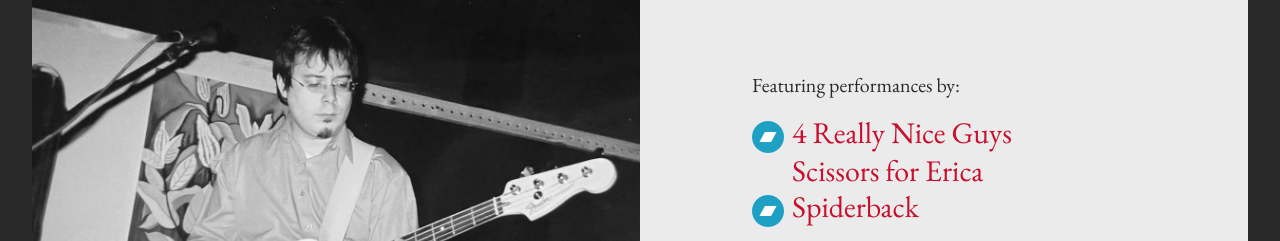
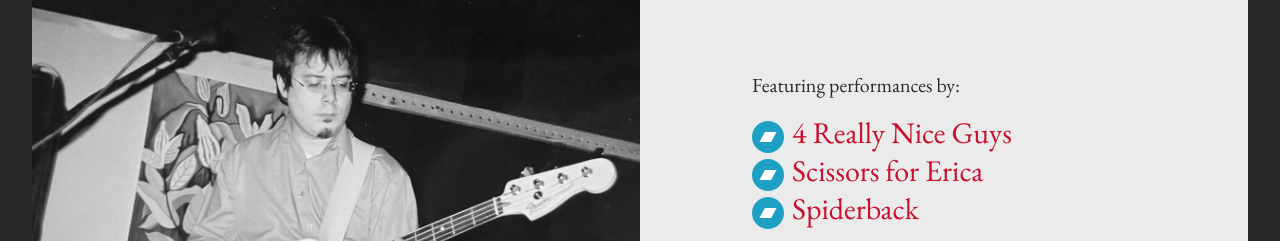
Before and after one commit to widgetapps/shrug-tribute, a Next.js app: page / in a window 1280 px wide. Shown: the part 1175-1416 px from the top of the page. Built offline with nearby package versions, Linux system fonts and the light colour scheme; no server answers.

Commit message:
Added Scissors Bandcamp.

```diff
--- a/src/pages/index.tsx
+++ b/src/pages/index.tsx
@@ -70,8 +70,10 @@ export default function Home() {
                                     </Link>
                                 </li>
                                 <li className="text-shrug-red text-3xl">
-                                    <div className="inline-block w-[32px] mr-2"></div>
-                                    Scissors for Erica
+                                    <Link href="https://scissorsforerica.bandcamp.com/" passHref className="hover:opacity-50">
+                                        <Image src="/img/bandcamp-button-circle-aqua-32.png" className="inline-block mr-2" alt="" width={32} height={32} />
+                                        <span>Scissors for Erica</span>
+                                    </Link>
                                 </li>
                                 <li className="text-shrug-red text-3xl">
                                     <Link href="https://spiderback.bandcamp.com/album/acrobiotics-2023-remaster" passHref className="hover:opacity-50">
```
